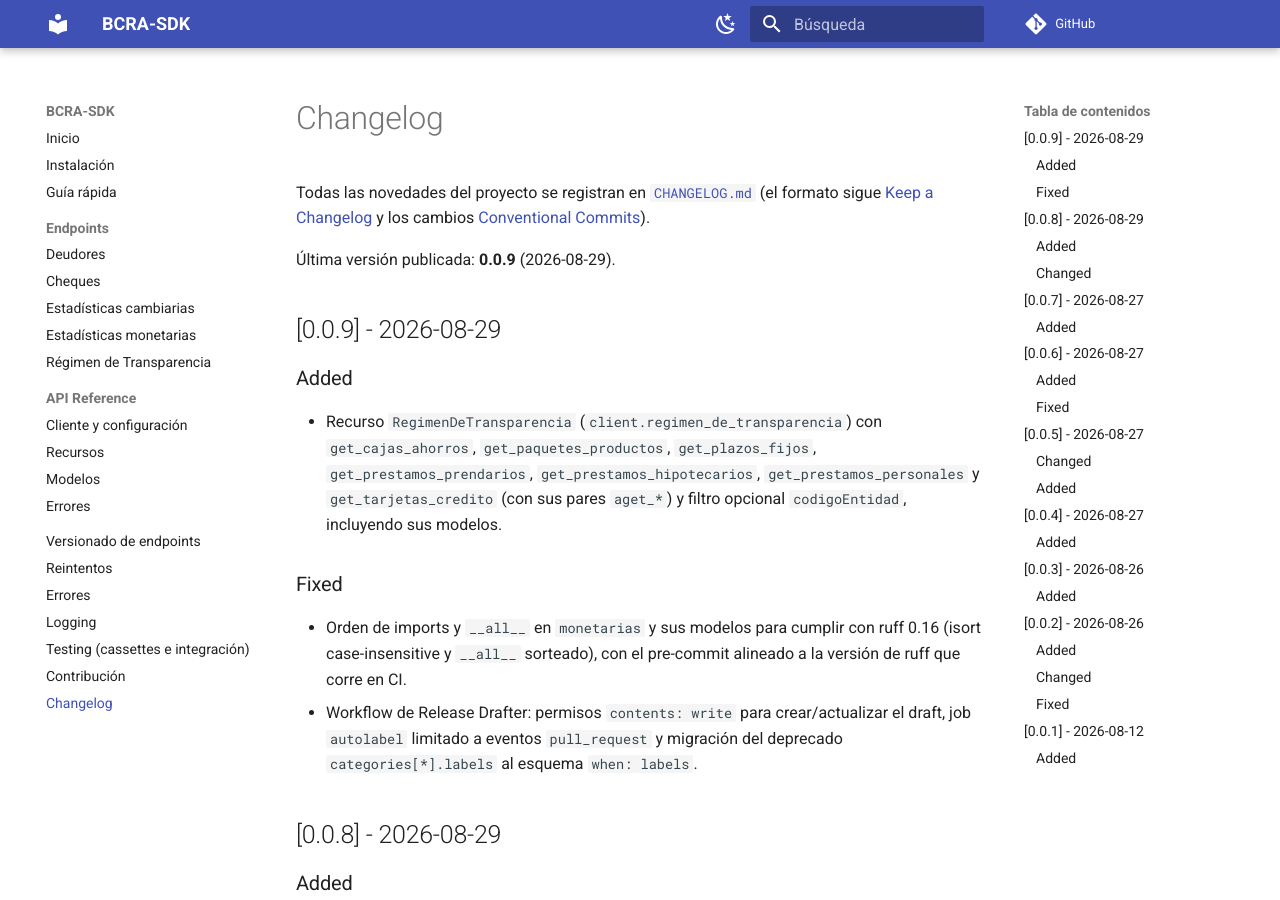
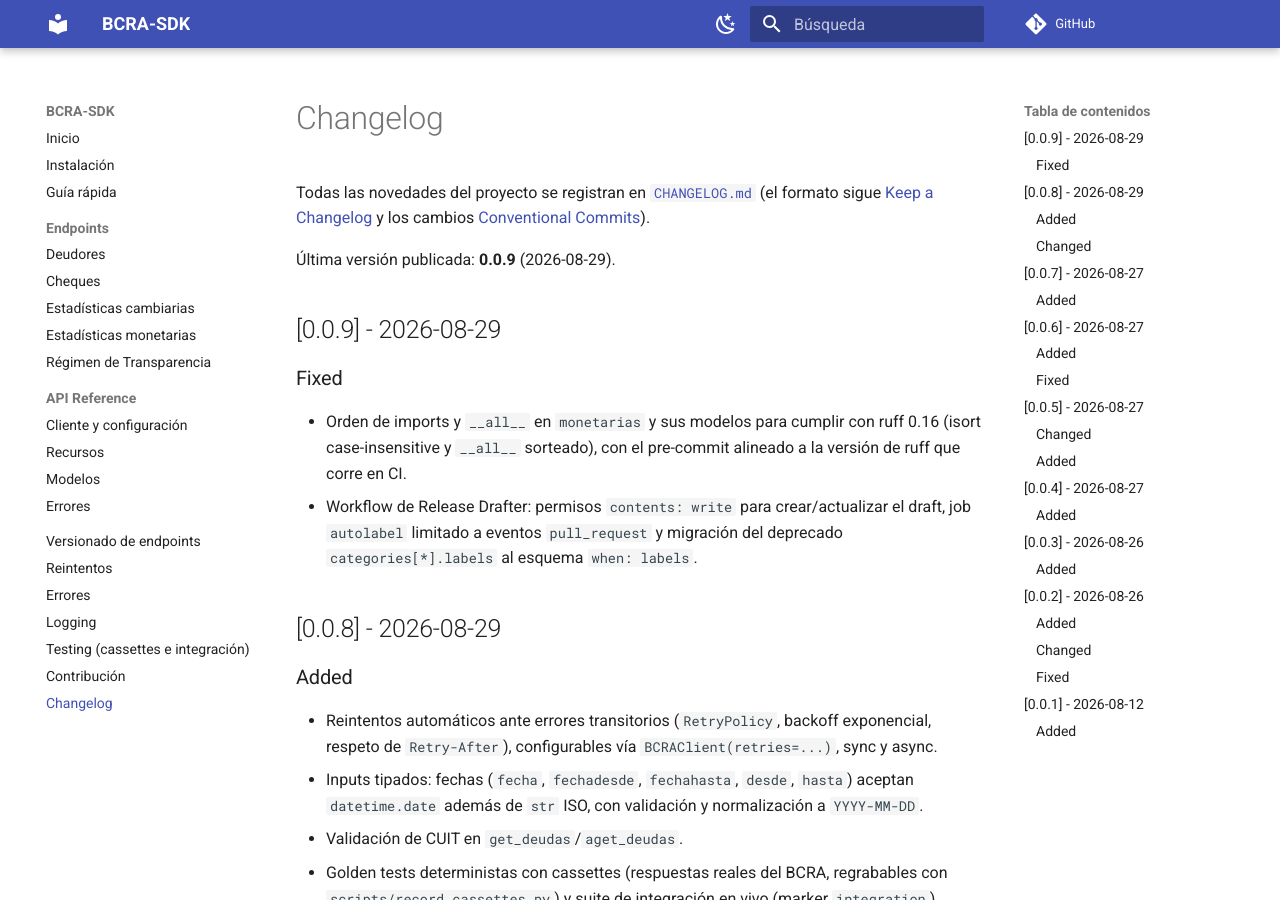
Before and after one commit to fernandezgonzalo/bcra-sdk, an MkDocs documentation site: the page built from docs/changelog.md, in a window 1280 px wide and 900 px high. Built offline with MkDocs 1.6.1 and Material for MkDocs 9.7.7, drawn with Linux system fonts in a browser that asks for light colours; comment, search, counter and statistics services are not loaded.

Commit message:
revert: undo v0.0.9 changelog consolidation
The v0.0.9 tag was already published with the transparencia endpoints
under [Unreleased]. Restore CHANGELOG.md and docs/changelog.md to match
the released tag.

```diff
--- a/docs/changelog.md
+++ b/docs/changelog.md
@@ -8,13 +8,6 @@ Todas las novedades del proyecto se registran en
 Última versión publicada: **0.0.9** (2026-08-29).
 
 ## [0.0.9] - 2026-08-29
-
-### Added
-
-- Recurso `RegimenDeTransparencia` (`client.regimen_de_transparencia`) con `get_cajas_ahorros`,
-  `get_paquetes_productos`, `get_plazos_fijos`, `get_prestamos_prendarios`,
-  `get_prestamos_hipotecarios`, `get_prestamos_personales` y `get_tarjetas_credito` (con sus
-  pares `aget_*`) y filtro opcional `codigoEntidad`, incluyendo sus modelos.
 
 ### Fixed
 
```
Also changed, not shown: CHANGELOG.md (+2 -2 lines).
